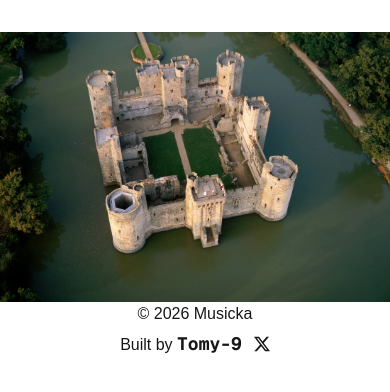
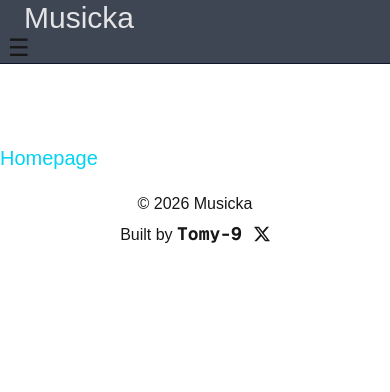
Before and after one commit to Tomi-9/Musicka, a Next.js app: page /wolfie in a window 390 px wide. Shown: the top 392 px of the page. Built offline with nearby package versions, Linux system fonts and the light colour scheme.

Commit message:
feat: making it mobile responsive

```diff
--- a/app/cards/page.jsx
+++ b/app/cards/page.jsx
@@ -1,36 +1,30 @@
 import Image from 'next/image';
 import { musicans } from '../database/placeholder-data';
-import { MusicSlider } from '@/components/ui/seekslider';
 import Link from 'next/link';
 
 export default function AlbumnMusic() {
 return (
 <div className=''>
    <div className="w-3/4 overflow-x-hidden">
-      <h1>Recently played</h1>
+      <h1 className="text-2xl">Recently played</h1>
       <div className='grid grid-cols-4 gap-2'>
         {musicans.map(musican => (
-          <div key={musican.id} className='flex flex-col justify-center bg-neutral-900 px-5 py-2 w-43 h-auto rounded text-left'>
+          <div key={musican.id} className="bg-zinc-900/40 w-43 h-auto px-5 py-2 rounded-md object-cover lg:hover:-translate-y-1 transition duration-300">
+          <div  className="flex flex-col gap-2 justify-center text-left aspect-video">
      <Image
              src={musican.image_url}
              width={500}
              height={500}
-             className='w-auto h-auto'
+             className="w-auto h-auto rounded-md"
              alt={musican.name}
            />
            <p className='mt-1'>{musican.name}</p>
            </div>
+           </div>
            ))}
            </div>
            </div>
-           <div className='w-1/2 m-9'>
-            <MusicSlider />
-           </div>
            <div className='flex gap-5 m-18'>
-           <Link
-           href="../sidebar"
-           >
-           Side Bar</Link>
             <Link
            href='/'
            className='text-cyan-400 text-xl'
--- a/app/database/placeholder-data.ts
+++ b/app/database/placeholder-data.ts
@@ -21,4 +21,11 @@ const musicans = [
 },
 ];
 
-export { musicans };
+const sidebars = [
+  {id: '0', button: 'Home', href: ''},
+  {id: '1', button: 'Search', href: ''},
+  {id: '2', button: 'Playlists', href: ''},
+  {id: '3', button: 'Favourites', href: ''},
+];
+
+export { musicans, sidebars };
--- a/app/layout.tsx
+++ b/app/layout.tsx
@@ -24,8 +24,10 @@ export default function RootLayout({ children }: LayoutProps<"/">) {
       lang="en"
       className={`${geistSans.variable} ${geistMono.variable} h-full antialiased`}
     >
-      <Analytics />
-      <body className="min-h-full flex flex-col">{children}</body>
+      <body className="min-h-full flex flex-col">
+        {children}
+        </body>
+        <Analytics />
     </html>
   );
 }
--- a/app/page.tsx
+++ b/app/page.tsx
@@ -1,27 +1,23 @@
-import Image from 'next/image';
-import Navbar from '@/components/navbar';
-import Footer from '@/components/footer';
-import { MediaPlayer} from '@/components/ui/mediaplayer';
-import Link from 'next/link';
-
+import Image from "next/image";
+import Navbar from "@/components/navbar";
+import Footer from "@/components/footer";
+import { MediaPlayer} from "@/components/ui/mediaplayer";
+import Link from "next/link";
 
 export default function Home() {
   return (
-    <div className="flex flex-col flex-1 items-center justify-center bg-zinc-50 font-sans dark:bg-black selection:bg-teal-800">
+    <div className="flex flex-col flex-1 items-center justify-center bg-zinc-50 font-sans dark:bg-black selection:bg-teal-800 h-dvh">
       <main className="flex flex-1 w-screen max-w-screen flex-col items-center justify-between bg-white dark:bg-black sm:items-start">
-        <nav className="flex items-center gap-6 text-center justify-between mx-auto w-1/2 bg-gradient-to-r from-stone-900 via-cyan-950 to-olive-950 pr-2 pl-6 rounded">
-          <h2 className="text-3xl text-white-500">Musicka</h2>
+        <nav className="md:mx-auto w-screen bg-black">
           <Navbar />
         </nav>
         <div className="overflow-x-hidden">
         <Link
         href="/cards"
+        className="ml-15 text-cyan-400 text-2xl"
         >
           Album card
         </Link>
-       <a href="">
-
-       </a>
         </div>
         <div className="">
           <MediaPlayer />
--- a/app/sidebar/page.tsx
+++ /dev/null
@@ -1,26 +0,0 @@
-import Link from 'next/link';
-
-const sidebars = [
-  {id: '0', button: 'Home', icon: '' },
-  {id: '1', button: 'Search', icon: '' },
-  {id: '2', button: 'Playlists', icon: '' },
-  {id: '3', button: 'Favourites', icon: '' },
-];
-
-export default function Sidebar() {
-    return (
-        <div>
-     <div className='m-14'>
-        <h1 className='text-cyan-400 text-3xl '>Clean SideBar</h1>
-     </div>
-     <div className="flex flex-col gap-6 ml-10">
-        {sidebars.map(sidebar => (
-            <div key={sidebar.id}>
-            <h2>{sidebar.button}</h2>
-
-      </div>
-      ))}
-     </div>
-     </div>
-    );
-}
--- a/app/wolfie/page.tsx
+++ b/app/wolfie/page.tsx
@@ -1,23 +1,36 @@
+import Link from "next/link";
 import Image from 'next/image';
 import Footer from '@/components/footer';
 
 export default function Wolfie() {
     return (
-        <div>
-        <div className="flex flex-col items-center my-8">
-        <div className="">
-    <Image
-        src="/moat.webp"
-        width={500}
-        height={770}
-        className=""
-        alt="Moat"
-      />
-        </div>
-        <div className="">
+   <>
+        <div className="sticky top-0 z-40 bg-gray-900/80 backdrop-blur border-b border-slate-900">
+        <nav className="flex flex-row items-center justify-between pr-2 pl-6">
+      <h2 className="text-3xl text-zinc-200">Musicka</h2>
+      <div className="hidden md:flex items-center gap-1 h-20">
+        <button className="text-md font-semibold hover:font-bold rounded m-4">Sign up</button>
+        <button className="text-md font-bold bg-sky-600 hover:bg-sky-700 rounded-full px-8 hover:scale-105 transition">Log in</button>
+      </div>
+      </nav>
+      <input id="nav" type="checkbox" className="peer hidden" />
+      <label htmlFor="nav" className="md:hidden cursor-pointer p-2 rounded-lg hover:bg-olive-900 text-2xl leading-none text-taupe-300 select-none">&#9776;</label>
+      <div className="hidden peer-checked:flex h-screen md:hidden absolute left-0 right-0 top-15 flex-col gap-1 bg-black text-olive-800 border-b border-slate-200 p-3 font-bold">
+          <Link href="#" className="px-3 py-2 rounded-lg text-white hover:bg-slate-400">Log in</Link>
+          <Link href="#" className="px-3 py-2 rounded-lg text-white hover:bg-slate-500">Sign up</Link>
+          <Link href='/' className='text-cyan-400 text-xl'>Homepage</Link>
+    </div>
+
+
+         </div>
+        <div className="flex flex-col gap-5 mt-20">
+                 <Link
+                       href='/'
+                       className='text-cyan-400 text-xl'
+                       >
+                       Homepage</Link>
             <Footer />
         </div>
-        </div>
-        </div>
+        </>
     );
 }
--- a/components/navbar.tsx
+++ b/components/navbar.tsx
@@ -1,8 +1,11 @@
 export default function Navbar() {
   return (
+    <div className="flex flex-row items-center justify-between text-center pr-2 pl-6 rounded">
+      <h2 className="text-3xl text-zinc-200">Musicka</h2>
       <div className="flex gap-1 py-3">
         <button className="text-md font-semibold hover:font-bold rounded m-4">Sign up</button>
         <button className="text-md font-bold bg-sky-600 hover:bg-sky-700 rounded-full px-8 hover:scale-105 transition">Log in</button>
       </div>
+    </div>
   );
 }
```
Also changed, not shown: fonts/Geist.ttf (added), fonts/GeistMono.ttf (added). Lines whose indentation alone changed are shown as unchanged.
